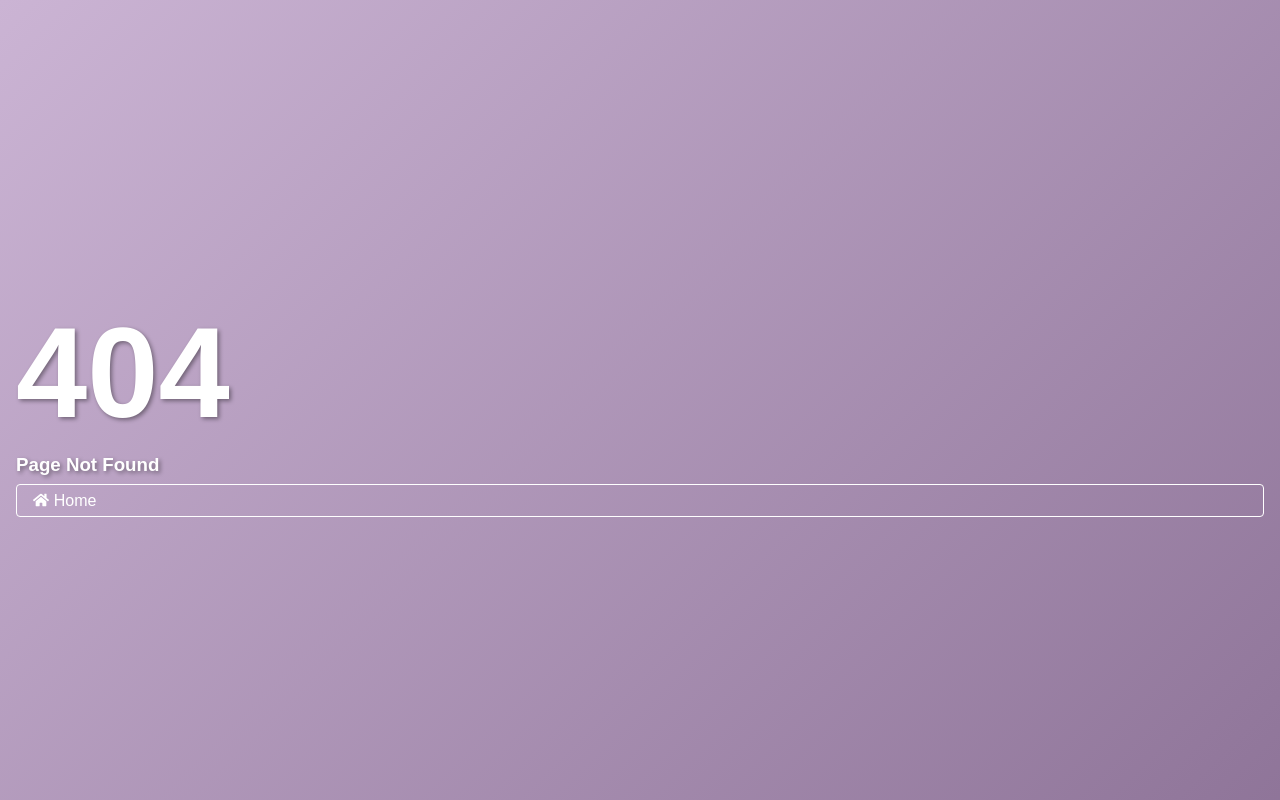
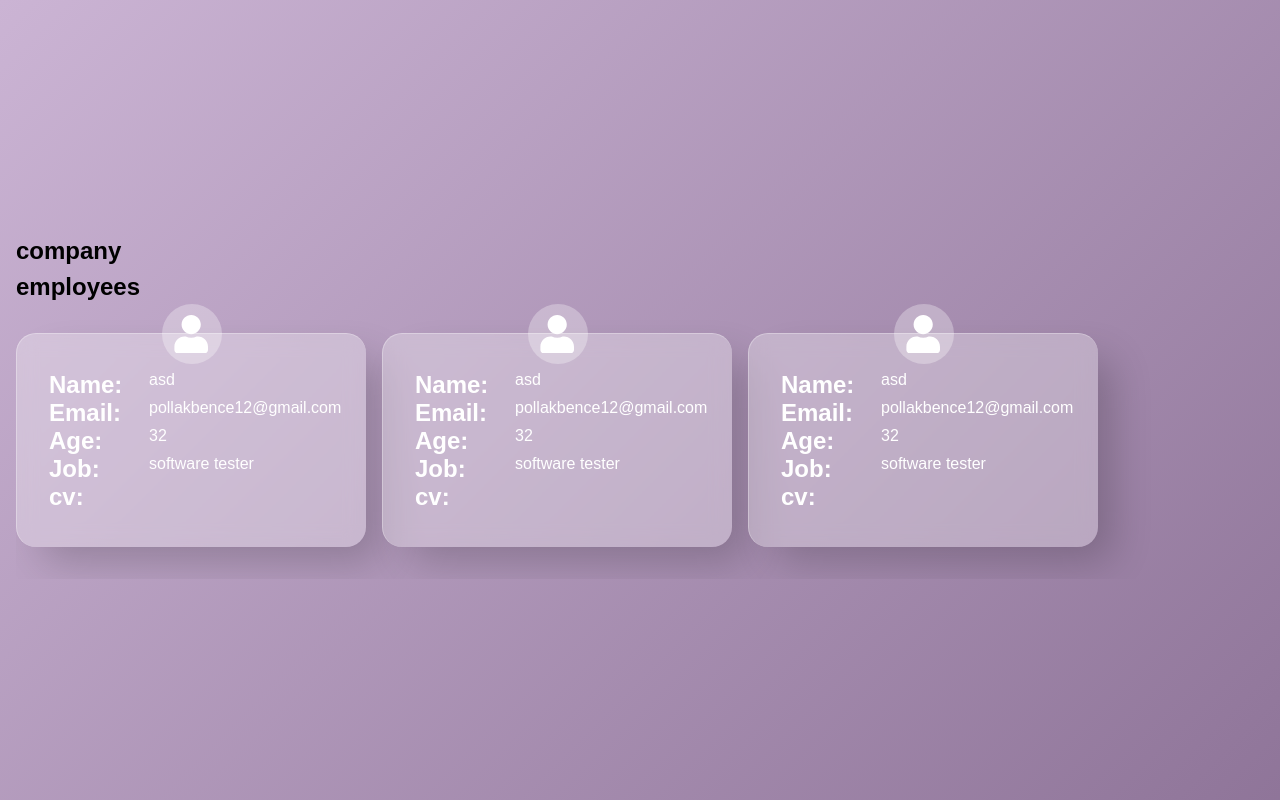
Before and after one commit to Polcsi/company-employee-data-form, a React (Create React App) app: page /results in a window 1280 px wide. Before the commit this address had no page. Built offline with nearby package versions, Linux system fonts and the light colour scheme.

Commit message:
results page under development

```diff
--- a/src/App.js
+++ b/src/App.js
@@ -1,8 +1,10 @@
 import React from "react";
 import { BrowserRouter as Router, Routes, Route } from "react-router-dom";
+import { ToastContainer } from "react-toastify";
 // import pages
 import MainPage from "./pages/MainPage";
 import ErrorPage from "./pages/ErrorPage";
+import ResultsPage from "./pages/ResultsPage";
 
 const App = () => {
   return (
@@ -10,9 +12,11 @@ const App = () => {
       <Router>
         <Routes>
           <Route path="/" element={<MainPage />} />
+          <Route path="results" element={<ResultsPage />} />
           <Route path="/*" element={<ErrorPage />} />
         </Routes>
       </Router>
+      <ToastContainer />
     </>
   );
 };
--- a/src/components/CompanyDataForm.js
+++ b/src/components/CompanyDataForm.js
@@ -1,6 +1,7 @@
 import React from "react";
 import CustomSlider from "./CustomSlider";
 import "../style/customSlider.css";
+import { useNavigate } from "react-router-dom";
 
 import { useGlobalContext } from "../context";
 
@@ -13,6 +14,7 @@ const CompanyDataForm = () => {
     companyEmailRef,
     companyDescriptionRef,
   } = useGlobalContext();
+  const navigate = useNavigate();
 
   return (
     <>
@@ -48,7 +50,16 @@ const CompanyDataForm = () => {
           ref={companyDescriptionRef}
         ></textarea>
       </form>
-      <button id="submitbtn" type="button" onClick={(e) => submitForms(e)}>
+      <button
+        id="submitbtn"
+        type="button"
+        onClick={async (e) => {
+          let success = await submitForms();
+          if (success) {
+            navigate("/results", { replace: false });
+          }
+        }}
+      >
         Submit
       </button>
     </>
--- a/src/context.js
+++ b/src/context.js
@@ -5,6 +5,7 @@ const AppContext = React.createContext();
 
 const AppProvider = ({ children }) => {
   const [numberOfEmployees, setNumberOfEmployees] = useState(0);
+  const [dataJSON, setDataJSON] = useState("");
   const companyNameRef = useRef(null);
   const companyEmailRef = useRef(null);
   const companyDescriptionRef = useRef(null);
@@ -68,10 +69,9 @@ const AppProvider = ({ children }) => {
     employeeForms.forEach((eForm) => {
       let errors = [];
       let employeeObject = {};
-      /* console.log(eForm); */
 
       eForm.childNodes.forEach((inputs) => {
-        /*  console.log(inputs);
+        /* console.log(inputs);
         console.log(inputs.type); */
         switch (inputs.type) {
           case "text":
@@ -112,6 +112,11 @@ const AppProvider = ({ children }) => {
               employeeObject = { ...employeeObject, job: inputs.value };
             }
             break;
+          case undefined:
+            let pdf = inputs.childNodes[1].value;
+            employeeObject = { ...employeeObject, cv: pdf };
+            break;
+
           default:
             break;
         }
@@ -167,8 +172,15 @@ const AppProvider = ({ children }) => {
     const employeeFormsData = await validateEmployeeForms(employeeForms);
 
     if ((companyFormData !== false) & (employeeFormsData !== false)) {
+      setDataJSON(
+        JSON.stringify([
+          { company: companyFormData, employees: employeeFormsData },
+        ])
+      );
       toastSuccess("Forms have been sent successfully");
+      return true;
     }
+    return false;
   }
 
   return (
@@ -182,6 +194,7 @@ const AppProvider = ({ children }) => {
         companyNameRef,
         companyEmailRef,
         companyDescriptionRef,
+        dataJSON,
       }}
     >
       {children}
--- a/src/pages/MainPage.js
+++ b/src/pages/MainPage.js
@@ -3,7 +3,6 @@ import CompanyDataForm from "../components/CompanyDataForm";
 import EmployeeDataForm from "../components/EmployeeDataForm";
 import TopScrollButton from "../components/TopScrollButton";
 import { useGlobalContext } from "../context";
-import { ToastContainer } from "react-toastify";
 import "react-toastify/dist/ReactToastify.css";
 
 const MainPage = () => {
@@ -52,7 +51,6 @@ const MainPage = () => {
           </div>
         </section>
       </div>
-      <ToastContainer />
     </>
   );
 };
--- /dev/null
+++ b/src/pages/ResultsPage.js
@@ -0,0 +1,103 @@
+import React, { useEffect, useState } from "react";
+import TopScrollButton from "../components/TopScrollButton";
+import { Link, useNavigate } from "react-router-dom";
+import { useGlobalContext } from "../context";
+import { FaUser } from "react-icons/fa";
+
+const ResultsPage = () => {
+  const { dataJSON } = useGlobalContext();
+  //const [data, setData] = useState([{ company: [], employees: [] }]);
+  const [data, setData] = useState([
+    {
+      company: [
+        {
+          name: "Pollák Bence",
+          email: "pollakbence12@gmail.com",
+          description: "",
+        },
+      ],
+      employees: [
+        {
+          name: "asd",
+          age: "32",
+          email: "pollakbence12@gmail.com",
+          job: "software tester",
+          cv: "",
+        },
+        {
+          name: "asd",
+          age: "32",
+          email: "pollakbence12@gmail.com",
+          job: "software tester",
+          cv: "",
+        },
+        {
+          name: "asd",
+          age: "32",
+          email: "pollakbence12@gmail.com",
+          job: "software tester",
+          cv: "",
+        },
+      ],
+    },
+  ]);
+  const navigate = useNavigate();
+
+  useEffect(() => {
+    if (!dataJSON) {
+      //navigate("/", { replace: false });
+    }
+  });
+
+  useEffect(() => {
+    console.log("effect");
+    //setData((prev) => (prev = JSON.parse(dataJSON)));
+  }, [setData, dataJSON]);
+
+  return (
+    <>
+      <div className="container results-page">
+        <section className="company-card">
+          <h1>company</h1>
+        </section>
+        <section className="employee-results-section">
+          <h1>employees</h1>
+          <div className="employee-cards">
+            {data[0].employees.map((employee, index) => {
+              return (
+                <article key={index}>
+                  <div className="usr-image">
+                    <FaUser />
+                  </div>
+                  <div className="row-section">
+                    <h2>Name:</h2>
+                    <span>{employee.name}</span>
+                  </div>
+                  <div className="row-section">
+                    <h2>Email:</h2>
+                    <span>{employee.email}</span>
+                  </div>
+                  <div className="row-section">
+                    <h2>Age:</h2>
+                    <span>{employee.age}</span>
+                  </div>
+                  <div className="row-section">
+                    <h2>Job:</h2>
+                    <span>{employee.job}</span>
+                  </div>
+                  <div className="row-section">
+                    <h2>cv:</h2>
+                    <span>{employee.cv}</span>
+                  </div>
+                </article>
+              );
+            })}
+          </div>
+        </section>
+      </div>
+      <TopScrollButton />
+    </>
+  );
+};
+
+export default ResultsPage;
--- a/src/style/index.css
+++ b/src/style/index.css
@@ -37,7 +37,6 @@ body {
   display: flex;
   flex-wrap: wrap;
   justify-content: center;
-  /*   align-items: center; */
   animation: gradient 15s ease infinite;
   display: flex;
   gap: 0.5rem;
@@ -319,6 +318,7 @@ input[type="file"]:focus {
 .error-page {
   flex-direction: column;
   color: var(--text-color);
+  align-items: center;
 }
 .error-page h1 {
   font-size: 8rem;
@@ -342,7 +342,53 @@ input[type="file"]:focus {
 .error-page a:focus {
   border: 3px solid white;
 }
-
+/* results page */
+.results-page {
+  display: flex;
+  flex-direction: column;
+}
+.employee-results-section {
+  display: grid;
+}
+.employee-cards {
+  display: flex;
+  gap: 1rem;
+  overflow: auto;
+  padding: 2rem 0;
+}
+.employee-cards article {
+  background: var(--glassmorphic);
+  -webkit-backdrop-filter: blur(10px);
+  backdrop-filter: blur(10px);
+  box-shadow: 20px 20px 40px -6px rgba(0, 0, 0, 0.2);
+  padding: 2.3em 2em;
+  border-radius: 20px;
+  border-left: 1px solid var(--glassmorphic);
+  border-top: 1px solid var(--glassmorphic);
+  color: var(--text-color);
+  position: relative;
+  display: grid;
+  grid-template-areas: "";
+  width: 350px;
+}
+.row-section {
+  display: grid;
+  grid-template-columns: 100px 250px;
+}
+.usr-image {
+  position: absolute;
+  left: 50%;
+  top: 0;
+  transform: translate(-50%, -50%);
+  font-size: 2.4rem;
+  background: var(--glassmorphic);
+  padding: 0.4rem;
+  width: 60px;
+  height: 60px;
+  border-radius: 100%;
+  display: grid;
+  place-items: center;
+}
 /* media queries */
 @media screen and (max-width: 768px) {
   .employee-section {
```
Also changed, not shown: 1 other file (tests, documents, lock files or other folders).
